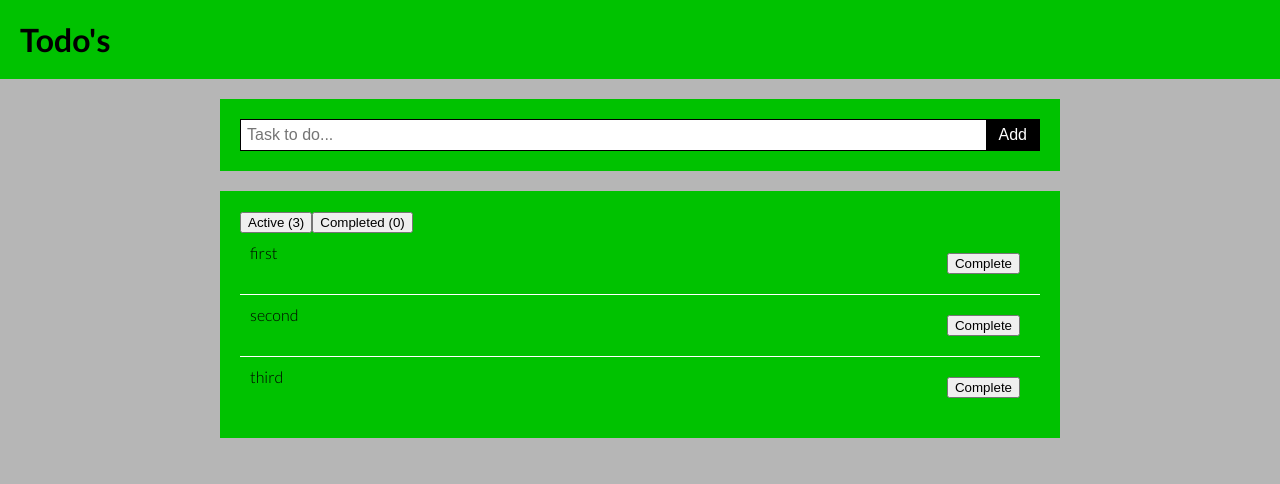
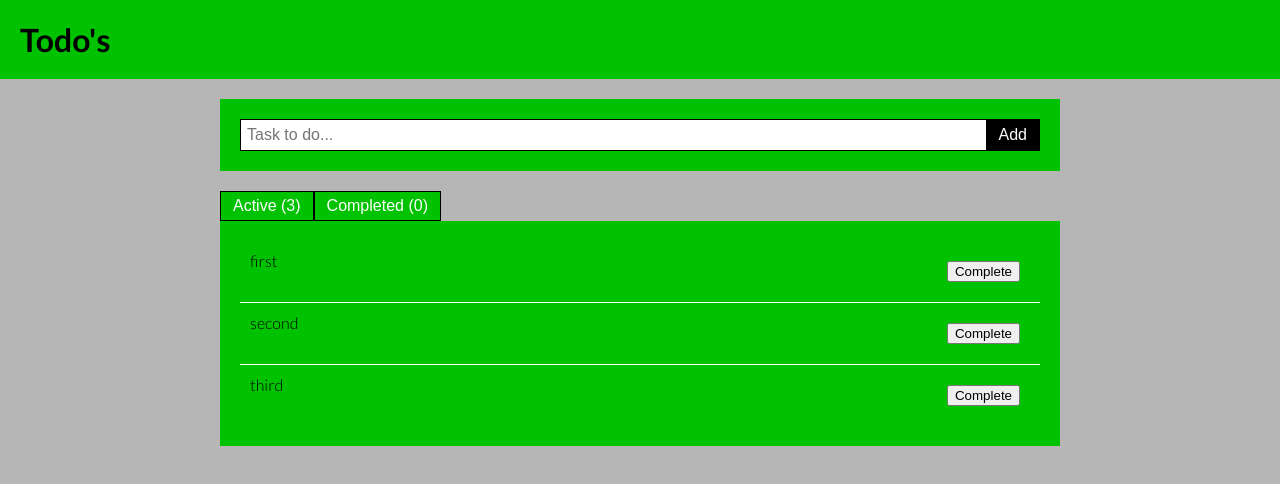
Before and after one commit to mEsUsah/vue-todo, a Vue app: page / in a window 1280 px wide. Shown: the top 484 px of the page. Built offline with nearby package versions, Linux system fonts and the light colour scheme.

Commit message:
add crude design to tabs

```diff
--- a/src/App.vue
+++ b/src/App.vue
@@ -3,9 +3,11 @@
     <base-card>
         <add-task @add-item="addTask"></add-task>
     </base-card>
-    <base-card>
+    <div class="tabs">
         <button @click="showPendignTasks">Active ({{ getPendingTasks }})</button>
         <button @click="showCompletedTasks">Completed ({{ getCompletedTasks }})</button>
+    </div>
+    <base-card>
         <task-item
             v-for="task in displayedTasks"
             :key="task.id"
@@ -108,4 +110,18 @@ body{
     font-family: 'Lato', sans-serif;
     background-color: rgb(182, 182, 182);
 }
+.tabs{
+    margin: 0 auto ;
+    max-width: 840px;
+    width: 100%;
+}
+.tabs button{
+    background-color: rgb(0, 194, 0);
+    border: 1px solid black;
+    padding: 6px 12px;
+    font-size: 16px;
+    line-height: 16px;
+    color: white;
+    cursor: pointer;
+}
 </style>
```
